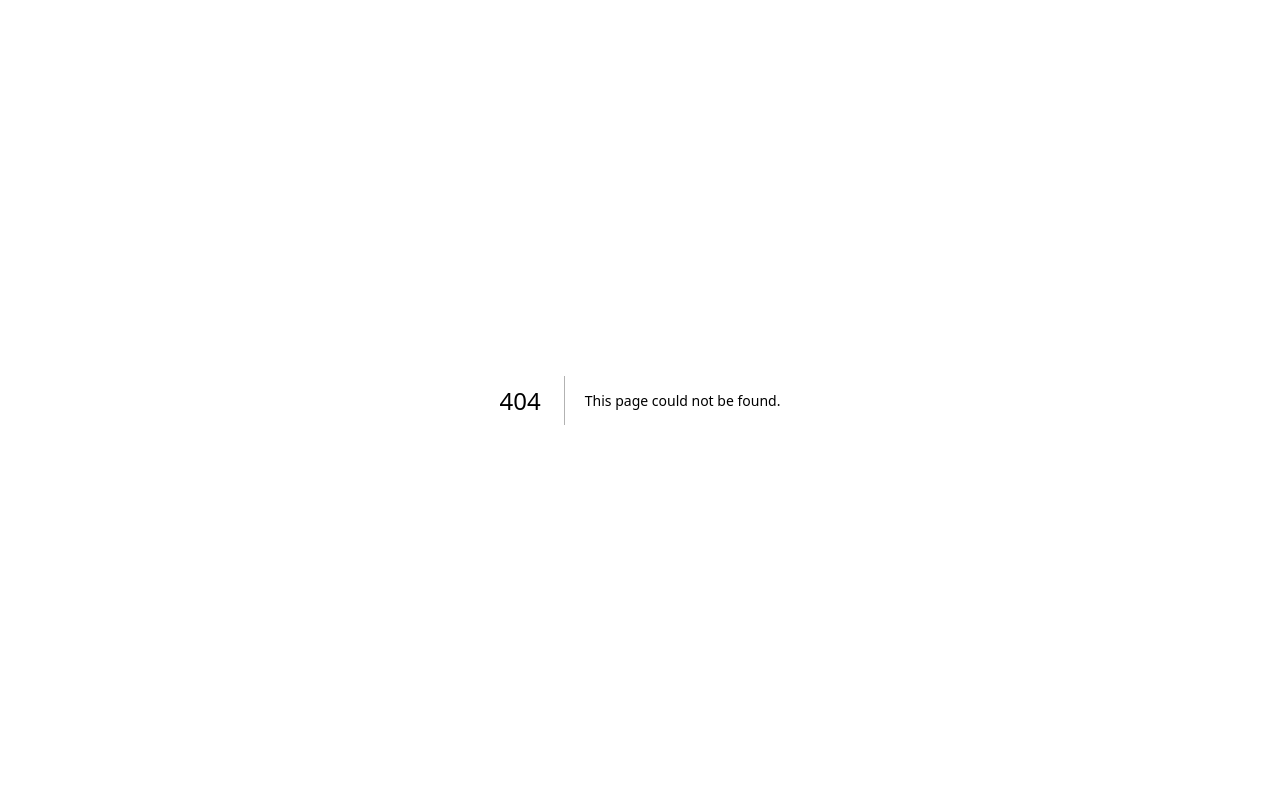
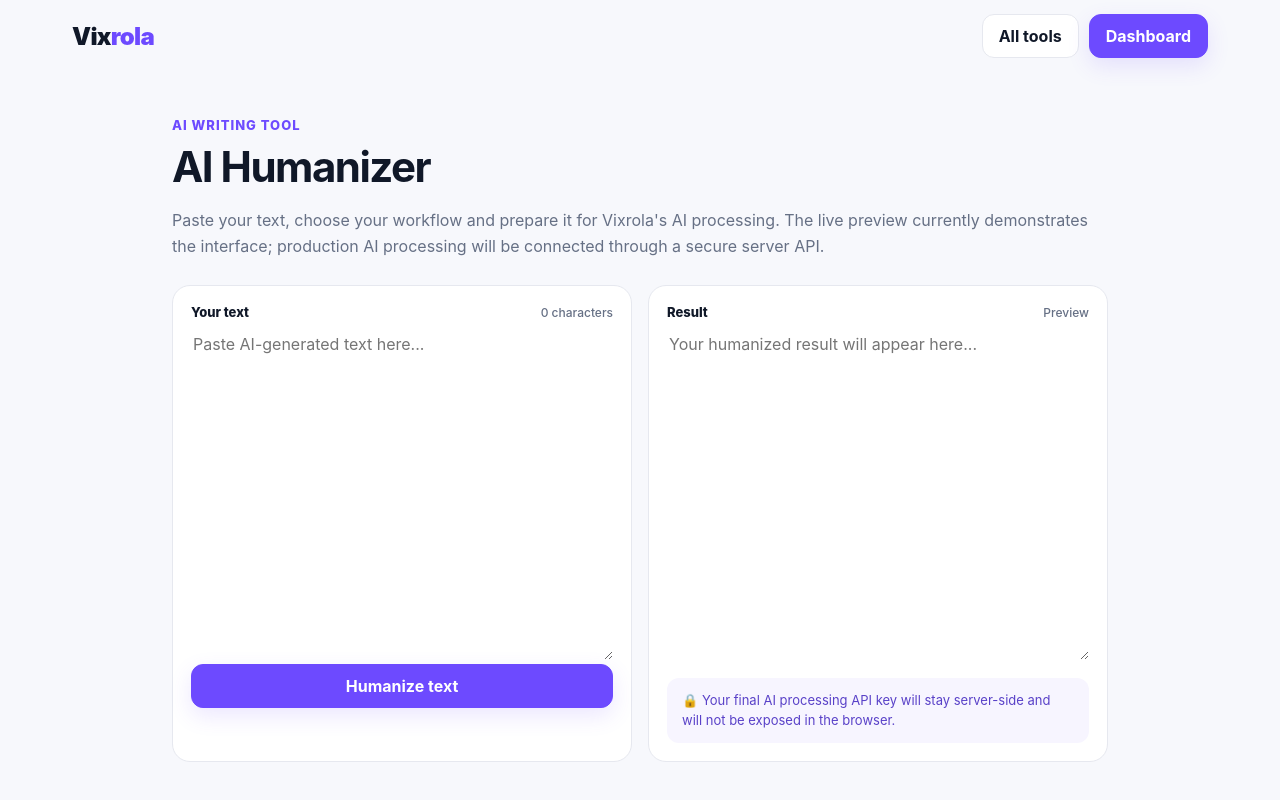
Before and after one commit to GagraiBabu/vixrola-ai-tools, a Next.js app: page /ai-humanizer in a window 1280 px wide. Before the commit this address had no page. Shown: the top 800 px of the page. Built offline with nearby package versions, Linux system fonts and the light colour scheme.

Commit message:
Build Vixrola website: app/ai-humanizer/page.tsx

```diff
--- /dev/null
+++ b/app/ai-humanizer/page.tsx
@@ -0,0 +1,12 @@
+"use client";
+import Link from "next/link";
+import {useState} from "react";
+
+export default function Humanizer(){
+ const [input,setInput]=useState(""); const [output,setOutput]=useState(""); const [busy,setBusy]=useState(false);
+ function run(){if(!input.trim())return;setBusy(true);setTimeout(()=>{setOutput(input.replace(/\s+/g," ").trim());setBusy(false)},500)}
+ return <><header><div className="wrap nav"><Link href="/" className="logo">Vix<span>rola</span></Link><div className="actions"><Link className="btn" href="/tools">All tools</Link><Link className="btn primary" href="/dashboard">Dashboard</Link></div></div></header>
+ <main className="toolPage"><div className="wrap toolShell"><div className="toolTop"><div className="eyebrow">AI Writing Tool</div><h1>AI Humanizer</h1><p>Paste your text, choose your workflow and prepare it for Vixrola's AI processing. The live preview currently demonstrates the interface; production AI processing will be connected through a secure server API.</p></div>
+ <div className="workspace"><div className="panel"><div className="panelHeader"><span>Your text</span><span className="status">{input.length} characters</span></div><textarea value={input} onChange={e=>setInput(e.target.value)} placeholder="Paste AI-generated text here..." /><button className="btn primary full" onClick={run} disabled={busy}>{busy?"Processing…":"Humanize text"}</button></div>
+ <div className="panel"><div className="panelHeader"><span>Result</span><span className="status">Preview</span></div><textarea value={output} readOnly placeholder="Your humanized result will appear here..." /><div className="notice">🔒 Your final AI processing API key will stay server-side and will not be exposed in the browser.</div></div></div></div></main></>
+}
```
